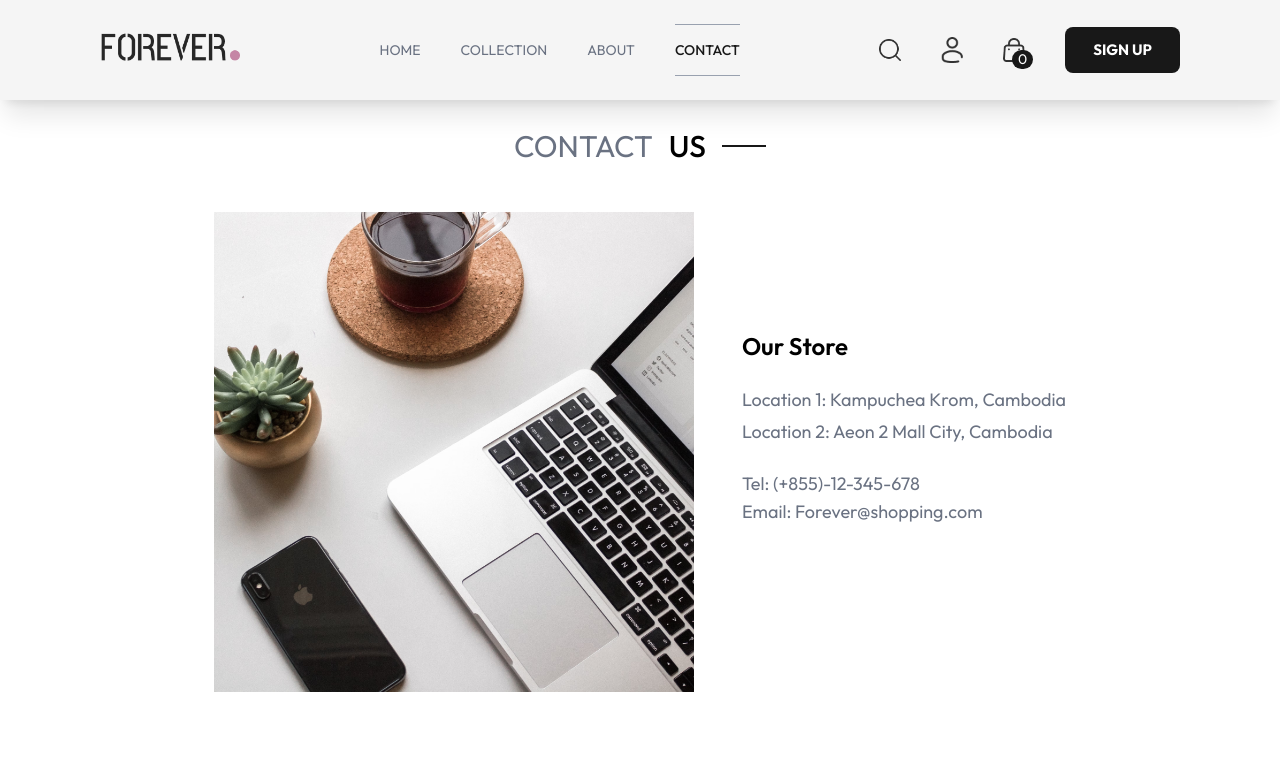
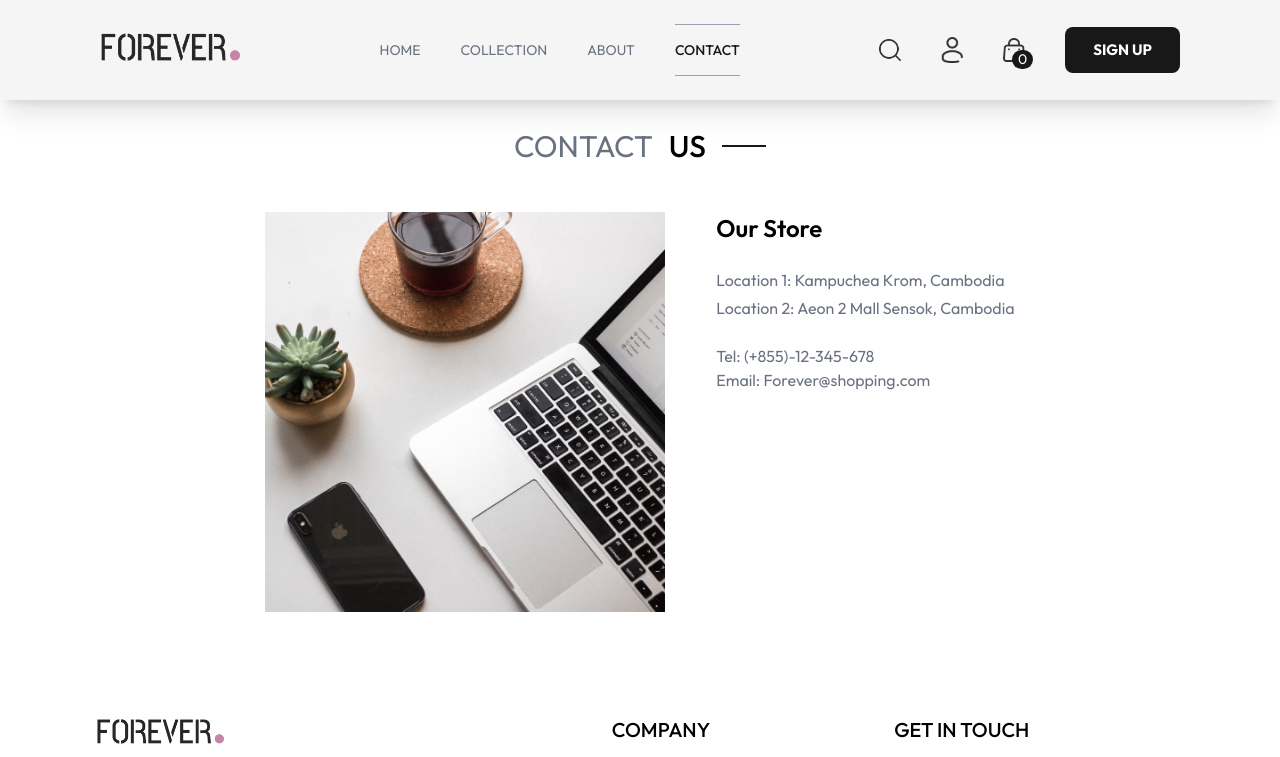
Before and after one commit to VannetNang/online-shopping, a React (Vite) app in the folder Front-end/: page /contact-us in a window 1280 px wide. Shown: the top 757 px of the page. Built offline with nearby package versions, Linux system fonts and the light colour scheme.

Commit message:
updated image bug in Product Details

```diff
--- a/Front-end/src/pages/_root/Contact.jsx
+++ b/Front-end/src/pages/_root/Contact.jsx
@@ -4,29 +4,29 @@ import { assets } from "../../assets/data.js";
 const Contact = () => {
   return (
     <>
-      <div className="px-4">
+      <div className="px-4 xl:px-60 mb-26">
         <div className="mb-12">
           <Title text1={"CONTACT"} text2={"US"} />
         </div>
 
-        <div className="md:flex-center md:gap-12 md:mb-16">
+        <div className="md:flex md:items-start md:justify-around md:mb-16">
           <img
             src={assets.contact_img}
             alt="Contact Us Image"
             className="md:w-1/2 md:max-w-[480px]"
           />
 
-          <div className="space-y-6 mb-20">
-            <h1 className="text-xl font-semibold mt-8 lg:text-2xl">
+          <div className="space-y-6 mb-20 mt-8 md:mt-0">
+            <h1 className="text-xl font-semibold lg:text-2xl">
               Our Store
             </h1>
 
-            <div className="text-gray-500 text-md lg:text-lg space-y-1">
+            <div className="text-gray-500 text-md lg:text-[1rem] space-y-1">
               <p>Location 1: Kampuchea Krom, Cambodia</p>
-              <p>Location 2: Aeon 2 Mall City, Cambodia</p>
+              <p>Location 2: Aeon 2 Mall Sensok, Cambodia</p>
             </div>
 
-            <div className="text-gray-500 text-md lg:text-lg">
+            <div className="text-gray-500 text-md lg:text-[1rem]">
               <p>Tel: (+855)-12-345-678</p>
               <p>Email: Forever@shopping.com</p>
             </div>
--- a/Front-end/src/pages/_root/ProductDetail.jsx
+++ b/Front-end/src/pages/_root/ProductDetail.jsx
@@ -52,6 +52,7 @@ const ProductDetail = () => {
                         className="sm:w-full w-[23%] flex-shrink-0 cursor-pointer"
                         key={index}
                         src={img}
+                        onClick={() => setSelectedImage(img)}
                         alt="Product Image"
                       />
                     ))}
```
